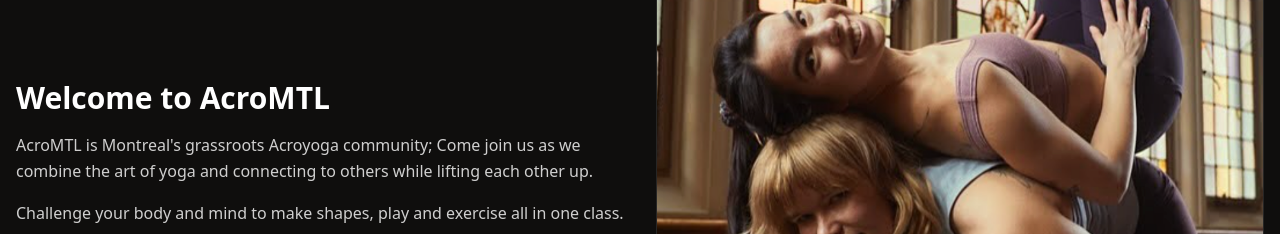
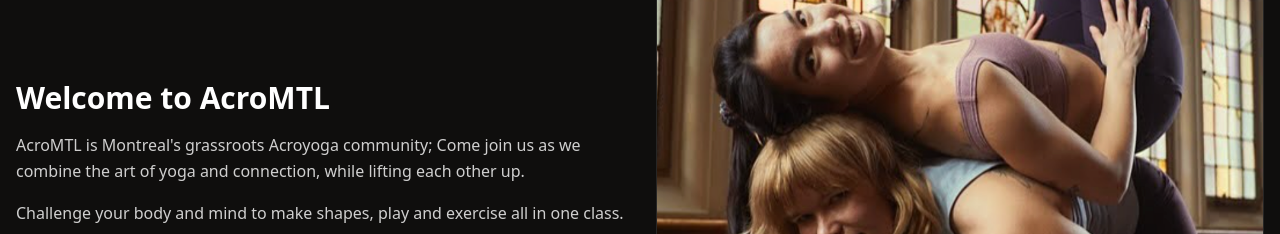
Before and after one commit to rain-jar/acromtl, a Next.js app: page / in a window 1280 px wide. Shown: the part 1140-1374 px from the top of the page. Built offline with nearby package versions, Linux system fonts and the light colour scheme.

Commit message:
all basic changes

```diff
--- a/components/Welcome.jsx
+++ b/components/Welcome.jsx
@@ -7,7 +7,7 @@ export default function WelcomeSection() {
           <h2 className="text-2xl md:text-3xl font-semibold">Welcome to AcroMTL</h2>
           <p className="opacity-80 leading-relaxed">
             AcroMTL is Montreal's grassroots Acroyoga community;
-            Come join us as we combine the art of yoga and connecting to others while lifting each other up.
+            Come join us as we combine the art of yoga and connection, while lifting each other up.
           </p>
             <p className="opacity-80 leading-relaxed">
               Challenge your body and mind to make shapes, play and exercise all in one class.
```
